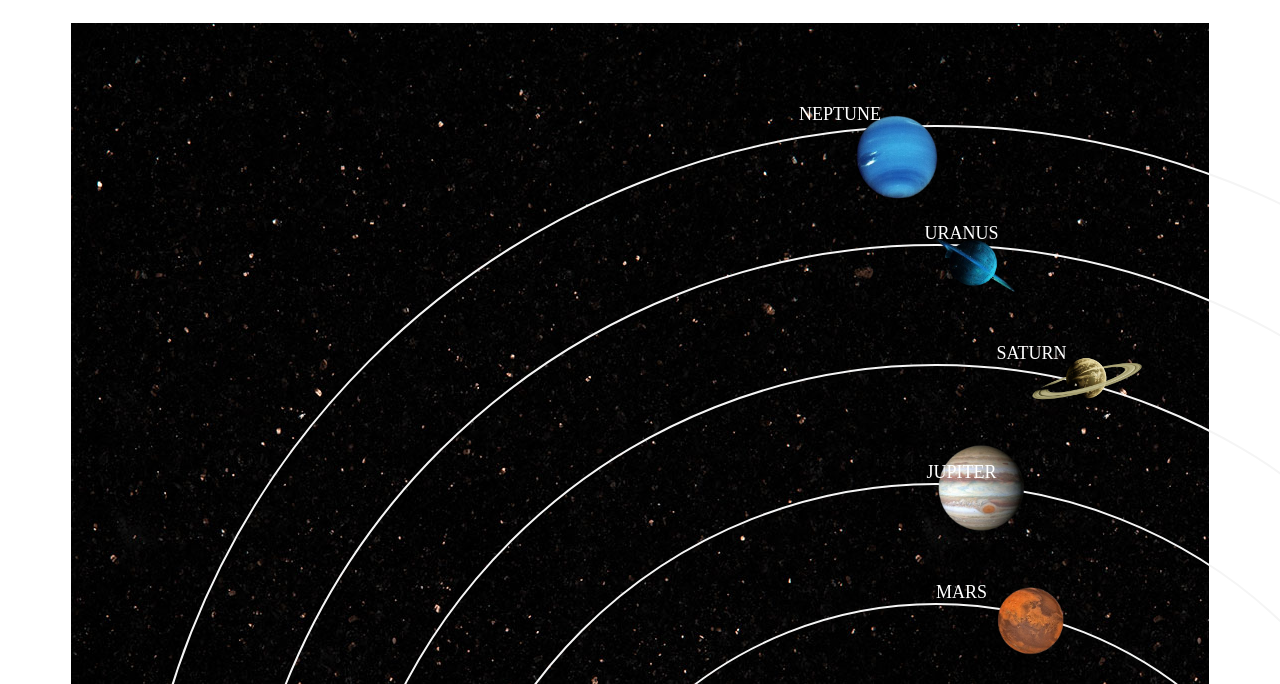
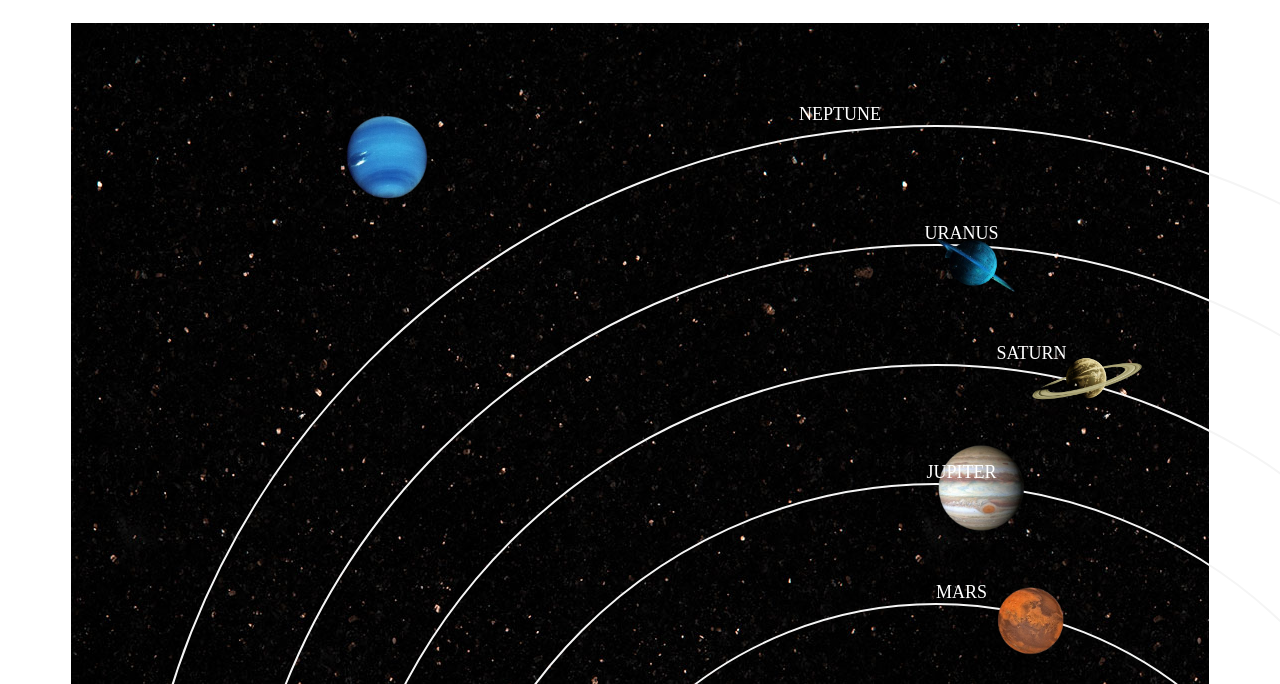
Before and after one commit to Teja5665/Solar-planets, a plain HTML site: page index.html in a window 1280 px wide. Shown: the part 61-745 px from the top of the page. Drawn offline with Linux system fonts and the light colour scheme.

Commit message:
Update index.html

```diff
--- a/index.html
+++ b/index.html
@@ -10,7 +10,7 @@
     <center>
         <h1>Solar System</h1>
         <div id="galaxy">
-            <img src="neptune-removebg-preview.png" width="110px" style="margin: -110px; margin-left: 400px;">
+            <img src="neptune-removebg-preview.png" width="110px" style="margin: -110px; margin-right: 400px;">
                 <figcaption style="color: white;font-size: large;margin-left: 400px;">NEPTUNE</figcaption>
                 <div class="neptune">
                     <img src="uranus-removebg-preview.png" width="100px" style="margin: -80px; margin-left: 10px;">
```
